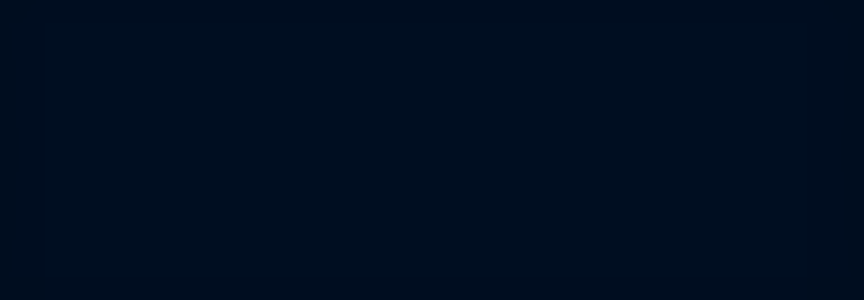
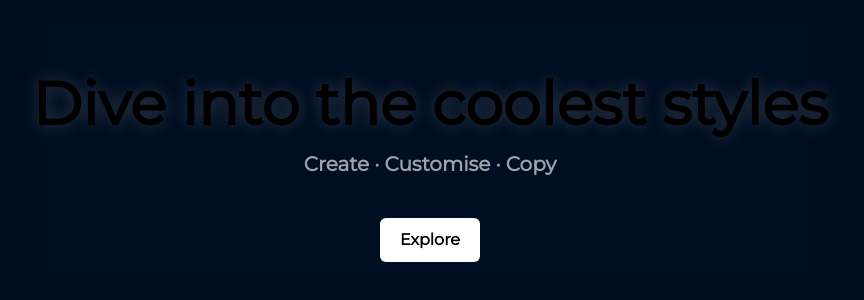
Before and after one commit to vineethpawar/hover-css-generator, a Next.js app: page / in a window 1280 px wide. Shown: the part 232-532 px from the top of the page, without its empty margins (210-1074 px from the left). Built offline with nearby package versions, Linux system fonts and the light colour scheme.

Commit message:
chore: global primary button styled

```diff
--- /dev/null
+++ b/src/components/Home/index.tsx
@@ -0,0 +1,25 @@
+import React from 'react'
+import styles from './Home.module.css'
+const Home = () => {
+    return (
+        <section className='insetShadow flex flex-1 w-full  items-center justify-items-center '>
+
+            <div className="text-center w-full gap-10 flex flex-col">
+
+                <div className='flex flex-col gap-4'>
+                    <h1 className="sm:text-2xl md:text-6xl  font-extrabold text-center textGlow">Dive into the coolest styles</h1>
+                    <h3 className="sm:text-xl md:text-xl  font-bold text-center capitalize text-gray-400">create &middot; customise  &middot; copy</h3>
+                </div>
+
+                <div>
+
+                    <button className="primaryBtn">
+                        Explore
+                    </button>
+                </div>
+            </div>
+        </section>
+    )
+}
+
+export default Home
--- a/src/pages/_app.tsx
+++ b/src/pages/_app.tsx
@@ -1,6 +1,16 @@
 import '@/styles/globals.css'
 import type { AppProps } from 'next/app'
+import { Montserrat } from 'next/font/google'
+
+const montserrat = Montserrat({
+  weight: '400',
+  subsets: ['latin'],
+})
 
 export default function App({ Component, pageProps }: AppProps) {
-  return <Component {...pageProps} />
+  return (
+    <main className={montserrat.className}>
+      <Component {...pageProps} />
+    </main >
+  )
 }
--- a/src/pages/index.tsx
+++ b/src/pages/index.tsx
@@ -1,10 +1,8 @@
-import Image from 'next/image'
-import { Inter } from 'next/font/google'
+import React from 'react'
+import Home from '@/components/Home'
 
-const inter = Inter({ subsets: ['latin'] })
-
-export default function Home() {
+export default () => {
   return (
-    <main></main>
+    <Home />
   )
 }
--- a/src/styles/globals.css
+++ b/src/styles/globals.css
@@ -19,8 +19,57 @@
 body {
   color: rgb(var(--foreground-rgb));
   background: #000e21;
+}
+
+.insetShadow {
   min-height: 100vh;
   -webkit-box-shadow: inset 0 -5vh 40vh 5vh rgba(0, 0, 0, 0.493);
   -moz-box-shadow: inset 0 -5vh 40vh 5vh rgba(0, 0, 0, 0.493);
   box-shadow: inset 0 -5vh 40vh 5vh rgba(0, 0, 0, 0.493);
 }
+
+.textGlow {
+  text-shadow: rgba(242, 242, 242, 0.2) 0px 0px 15px;
+  transition: 0.8s;
+  animation: textGlow 1s ease-in-out;
+}
+
+@keyframes textGlow {
+  from {
+    text-shadow: rgba(242, 242, 242, 0.4) 0px 0px 15px;
+  }
+  to {
+    text-shadow: rgba(242, 242, 242, 0.3) 0px 0px 15px;
+  }
+}
+
+/* BUTTONS */
+
+.primaryBtn {
+  background: white;
+  color: black;
+  cursor: pointer;
+  transition: 0.15s;
+  user-select: none;
+  -webkit-user-select: none;
+  touch-action: manipulation;
+  border-radius: 6px;
+  font-weight: bold;
+  padding: 10px 20px;
+}
+
+.primaryBtn:focus {
+  box-shadow: #d6d6e7 0 0 0 1.5px inset, rgba(45, 35, 66, 0.4) 0 2px 4px,
+    rgba(198, 194, 207, 0.3) 0 7px 13px -3px, #d6d6e7 0 -3px 0 inset;
+}
+
+.primaryBtn:hover {
+  box-shadow: rgba(205, 203, 209, 0.3) 1px 8px 17px,
+    rgba(179, 177, 180, 0.281) 0 7px 13px -3px, #d6d6e7 0 -3px 0 inset;
+  transform: translateY(-0.5px);
+}
+
+.primaryBtn:active {
+  box-shadow: #d6d6e7 0 3px 7px inset;
+  transform: translateY(1px);
+}
```
Also changed, not shown: src/components/Home/Home.module.css (added).
